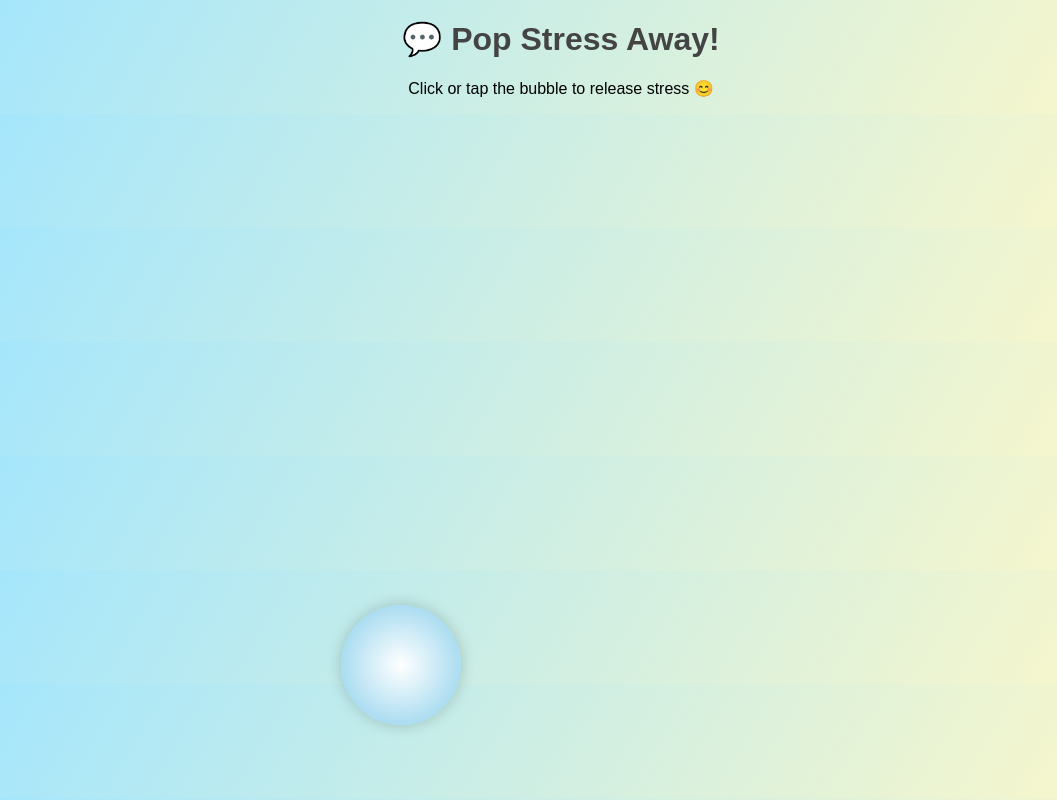
After one commit to manlapazdevine81-lgtm/BACKBURNER-PROJECT, a Flask app: page /simplegame in a window 1280 px wide. The commit adds this page. Shown: the whole page, without its empty margins (79-1136 px from the left). Run offline with Flask 3, Linux system fonts and the light colour scheme.

Commit message:
Initial commit

```diff
--- a/app.py
+++ b/app.py
@@ -271,6 +271,10 @@ def delete_event(date, index):
             json.dump(events, f, indent=4)
     return ("", 204)
 
+@app.route('/simplegame')
+def simplegame():
+    return render_template('simplegame.html')
+
 @app.route('/logout')
 def logout():
     session.pop('user', None)
--- /dev/null
+++ b/templates/simplegame.html
@@ -0,0 +1,68 @@
+<!DOCTYPE html>
+<html lang="en">
+<head>
+    <meta charset="UTF-8">
+    <title>Stress Relief Bubble Game</title>
+    <style>
+        body {
+            margin: 0;
+            padding: 0;
+            background: linear-gradient(120deg, #a0e5ff, #fff8c7);
+            font-family: Arial, sans-serif;
+            text-align: center;
+            overflow: hidden;
+        }
+        h1 { color: #444; margin-top: 20px; }
+        #bubble {
+            width: 120px; height: 120px;
+            background: radial-gradient(circle, #fff, #87ceeb);
+            border-radius: 50%;
+            box-shadow: 0 0 15px rgba(0,0,0,0.2);
+            position: absolute;
+            transition: 0.12s ease-in-out;
+            cursor: pointer;
+            user-select: none;
+            -webkit-user-select: none;
+        }
+    </style>
+</head>
+<body>
+
+    <h1>💬 Pop Stress Away!</h1>
+    <p>Click or tap the bubble to release stress 😊</p>
+    <div id="bubble" role="button" aria-label="Stress bubble"></div>
+
+    <script>
+        const bubble = document.getElementById("bubble");
+
+        function moveBubble() {
+            const padding = 20;
+            const maxX = Math.max(window.innerWidth - 150, 150);
+            const maxY = Math.max(window.innerHeight - 150, 150);
+            let x = Math.random() * (maxX - padding) + padding;
+            let y = Math.random() * (maxY - padding) + padding;
+            bubble.style.left = x + "px";
+            bubble.style.top = y + "px";
+        }
+
+        function popEffect() {
+            bubble.style.transform = "scale(0.85)";
+            setTimeout(()=> bubble.style.transform = "scale(1)", 120);
+            moveBubble();
+        }
+
+        bubble.addEventListener("click", popEffect);
+        bubble.addEventListener("touchstart", function(e){
+            e.preventDefault();
+            popEffect();
+        }, {passive:false});
+
+        // initial placement
+        moveBubble();
+
+        // keep bubble re-positioned when user resizes
+        window.addEventListener('resize', moveBubble);
+    </script>
+
+</body>
+</html>
```
Also changed, not shown: templates/dashboard.html (+10 -1 lines), users.db.
